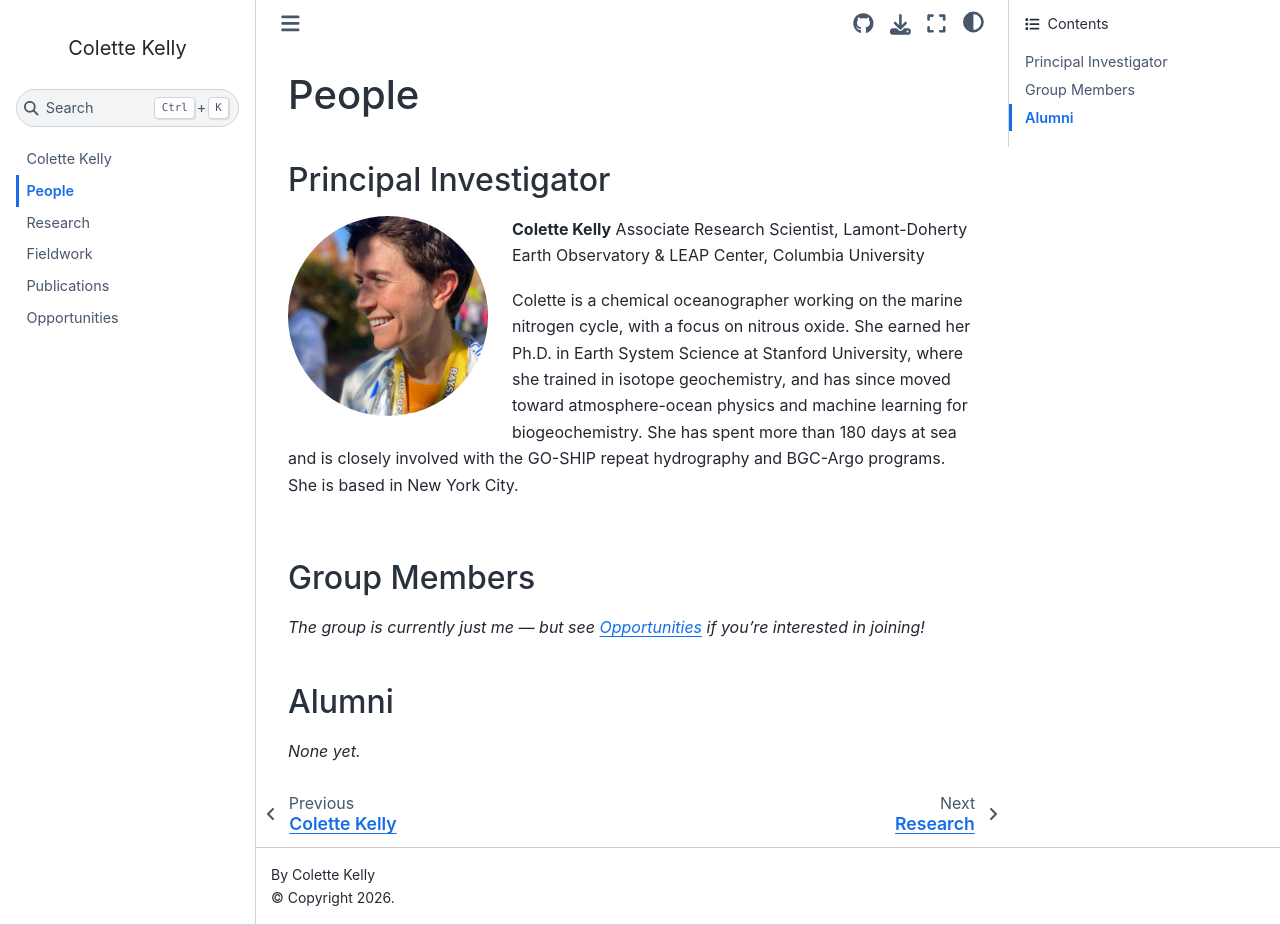
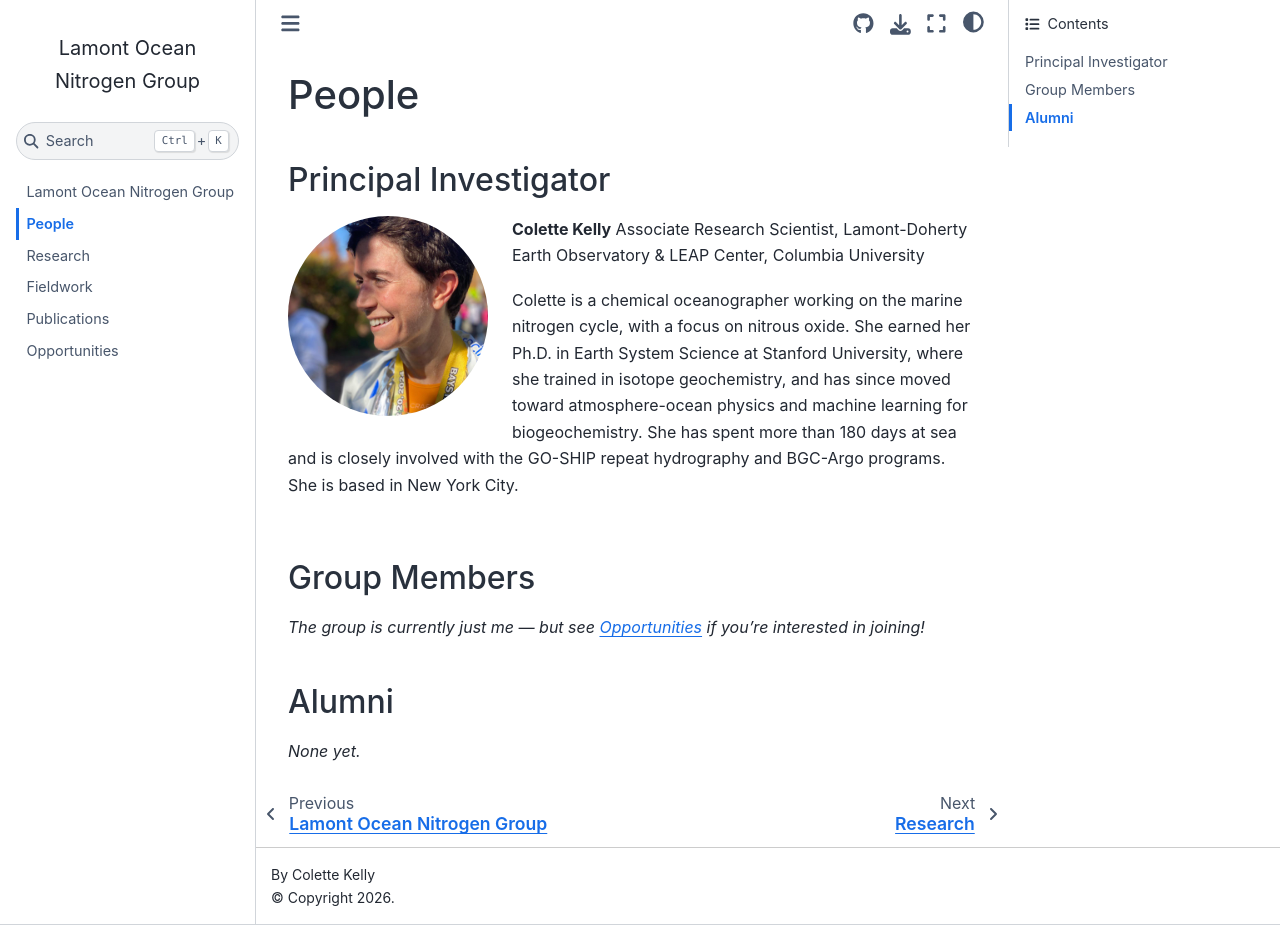
Before and after one commit to ckelly314/ckelly314.github.io, a Jupyter Book: the page built from people.md, in a window 1280 px wide and 925 px high. Built offline with Jupyter Book 1.0.4 settings and Sphinx 7.4.7 and the Sphinx Book theme 1.1.4, drawn with Linux system fonts in a browser that asks for light colours.

Commit message:
update title and embed video

```diff
--- a/_config.yml
+++ b/_config.yml
@@ -1,5 +1,5 @@
 # Site settings — https://jupyterbook.org/en/stable/customize/config.html
-title: Colette Kelly
+title: Lamont Ocean Nitrogen Group
 author: Colette Kelly
 copyright: "2026"
 # logo: images/logo.png   # uncomment once you add a logo or headshot
--- a/_static/custom.css
+++ b/_static/custom.css
@@ -1 +1,7 @@
 img.headshot { border-radius: 50%; margin: 0 1.5em 1em 0; }
+
+/* Responsive YouTube embed */
+figure.video-embed { margin: 1.5em auto; max-width: 720px; }
+.video-frame { position: relative; width: 100%; aspect-ratio: 16 / 9; }
+.video-frame iframe { position: absolute; inset: 0; width: 100%; height: 100%; border: 0; }
+figure.video-embed figcaption { text-align: center; font-style: italic; font-size: 0.9em; margin-top: 0.5em; }
```
Also changed, not shown: intro.md (+9 -2 lines).
